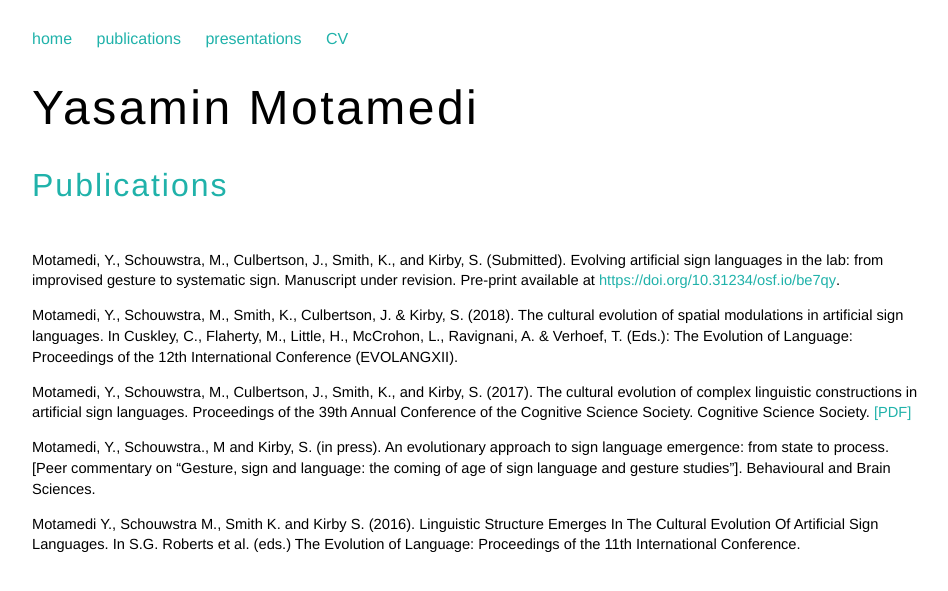
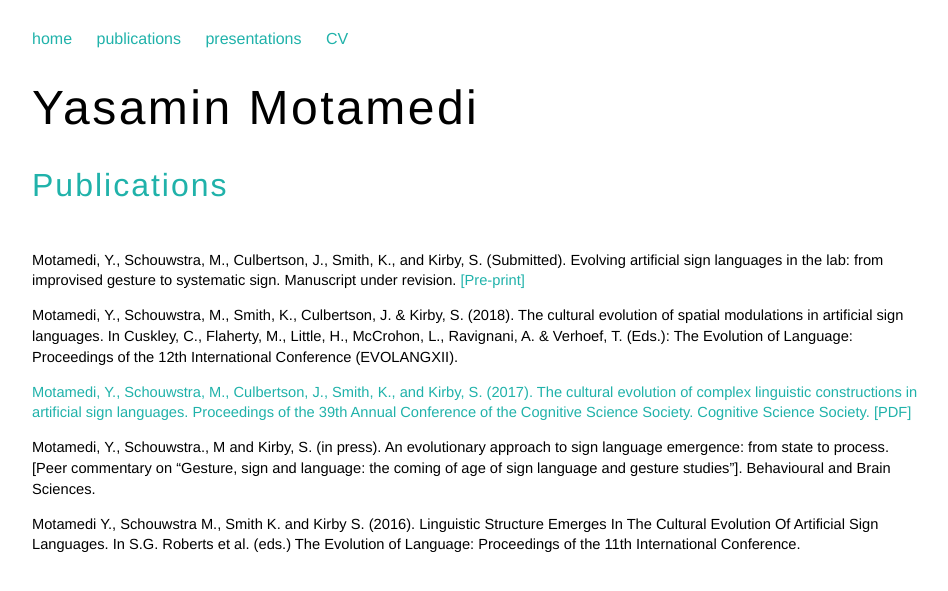
Before and after one commit to ymotamedi/ymotamedi.github.io, a Jekyll site: the page built from publications.html, in a window 1280 px wide. Shown: the top 591 px of the page, without its empty margins (160-1108 px from the left). Built offline with Jekyll 4.4.1, drawn with Linux system fonts in a browser that asks for light colours.

Commit message:
change pre-print label

```diff
--- a/publications.html
+++ b/publications.html
@@ -6,8 +6,7 @@
 
 <p>Motamedi, Y., Schouwstra, M., Culbertson, J., Smith, K., and Kirby, S. (Submitted).
   Evolving artificial sign languages in the lab: from improvised gesture to systematic sign.
-  Manuscript under revision. Pre-print available at
-  <a href="https://doi.org/10.31234/osf.io/be7qy" target='blank'> https://doi.org/10.31234/osf.io/be7qy</a>.</p>
+  Manuscript under revision. <a href="https://doi.org/10.31234/osf.io/be7qy" target='blank'> [Pre-print]</p>
 
 <p>Motamedi, Y., Schouwstra, M., Smith, K., Culbertson, J. & Kirby, S. (2018).
 The cultural evolution of spatial modulations in artificial sign languages.
```
